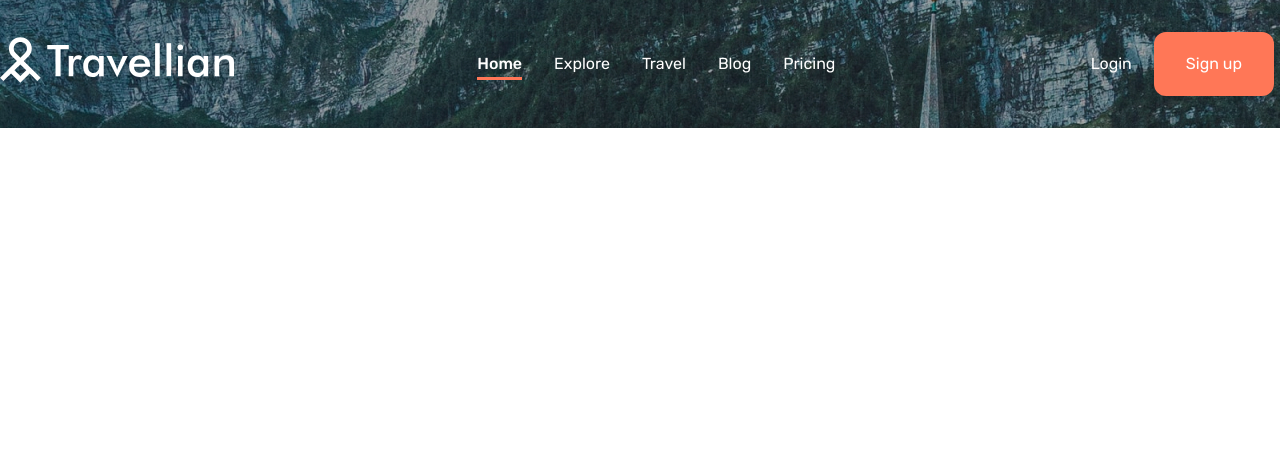
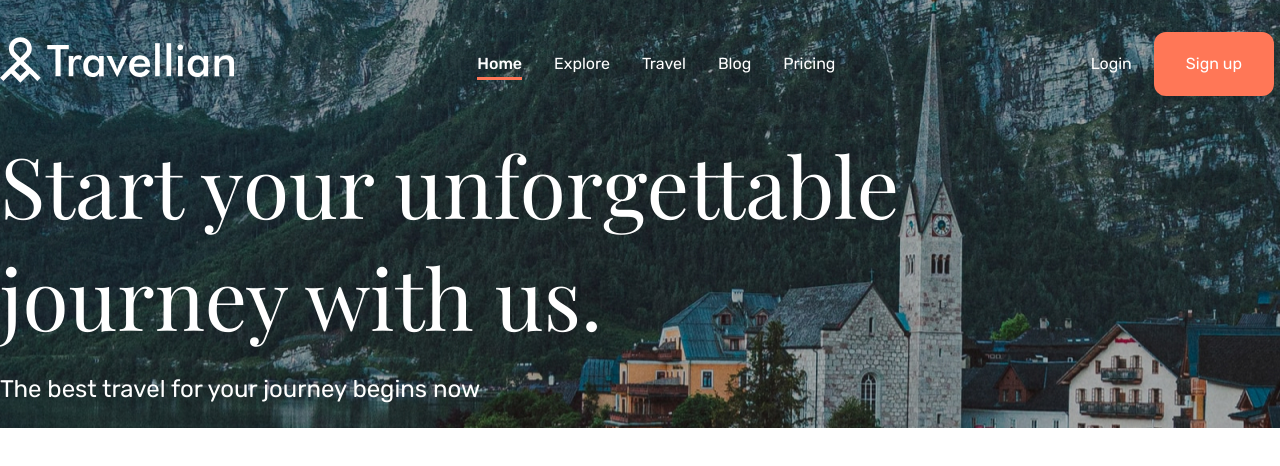
Before and after one commit to MaciejMogilewski/Travelian-react, a React (Vite) app: page / in a window 1280 px wide. Shown: the top 466 px of the page. Built offline with nearby package versions, Linux system fonts and the light colour scheme.

Commit message:
Add h1 and p

```diff
--- a/src/components/IntroSection.jsx
+++ b/src/components/IntroSection.jsx
@@ -15,6 +15,10 @@ function IntroSection() {
                     <a href="" className="auth-menu__item auth-menu__item--btn">Sign up</a>
                 </nav>
             </header>
+            <div className="lead">
+                <h1 className="lead__hdl">Start your unforgettable<br/> journey with us.</h1>
+                <p className="lead__text">The best travel for your journey begins now</p>
+            </div>
         </section>
     );
 }
--- a/src/css/style.css
+++ b/src/css/style.css
@@ -6,7 +6,9 @@
  * 2. Prevent adjustments of font size after orientation changes in iOS.
  */
 @import url("https://fonts.googleapis.com/css2?family=Rubik:wght@400;500&display=swap");
+@import url("https://fonts.googleapis.com/css2?family=Playfair+Display&display=swap");
 @import url("https://fonts.googleapis.com/css2?family=Rubik:wght@400;500&display=swap");
+@import url("https://fonts.googleapis.com/css2?family=Playfair+Display&display=swap");
 html {
   line-height: 1.15; /* 1 */
   -webkit-text-size-adjust: 100%; /* 2 */
@@ -364,4 +366,25 @@ html, body {
   padding: 1.25rem 2rem;
 }
 
+.lead {
+  color: #FFF;
+  max-width: 97.25rem;
+  width: 100%;
+  margin: auto;
+}
+.lead__hdl {
+  font-family: Playfair Display, serif;
+  font-size: 5.25rem;
+  font-style: normal;
+  font-weight: 400;
+  line-height: normal;
+  margin: 0;
+}
+.lead__text {
+  font-family: Rubik, sans-serif;
+  font-size: 1.5rem;
+  font-weight: 400;
+  display: inline-block;
+}
+
 /*# sourceMappingURL=style.css.map */
--- a/src/scss/intro.scss
+++ b/src/scss/intro.scss
@@ -61,3 +61,24 @@
 
     }
 }
+
+.lead {
+    color: $primary-font-color;
+    max-width: toRem(1556px);
+    width: 100%;
+    margin: auto;
+    &__hdl {
+        font-family: Playfair Display, serif;
+        font-size: toRem(84px);
+        font-style: normal;
+        font-weight: 400;
+        line-height: normal;
+        margin: 0;
+    }
+    &__text {
+        font-family: Rubik, sans-serif;
+        font-size: toRem(24px);
+        font-weight: 400;
+        display: inline-block;
+    }
+}
--- a/src/scss/variables.scss
+++ b/src/scss/variables.scss
@@ -5,6 +5,7 @@ $primary-font-color: #FFF;
 $primary-color: #FF7757;
 
 @import url('https://fonts.googleapis.com/css2?family=Rubik:wght@400;500&display=swap');
+@import url('https://fonts.googleapis.com/css2?family=Playfair+Display&display=swap');
 
 $imgs-path: '../images';
 
```
Also changed, not shown: 1 other file (tests, documents, lock files or other folders).
